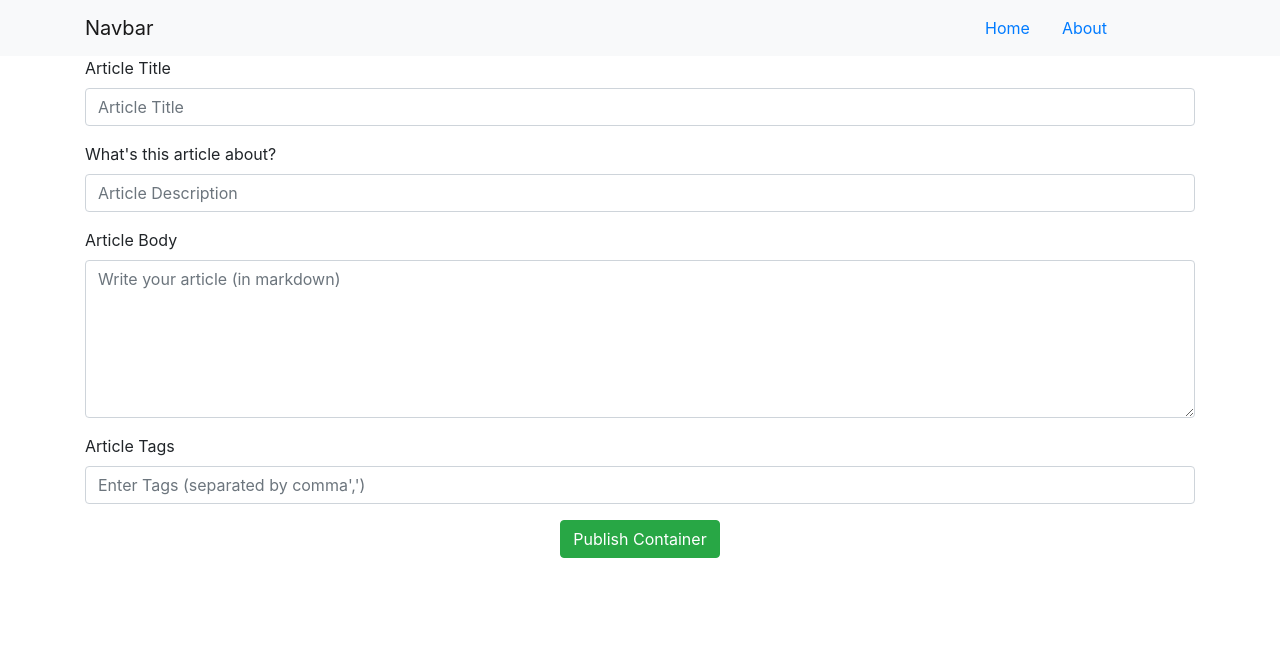
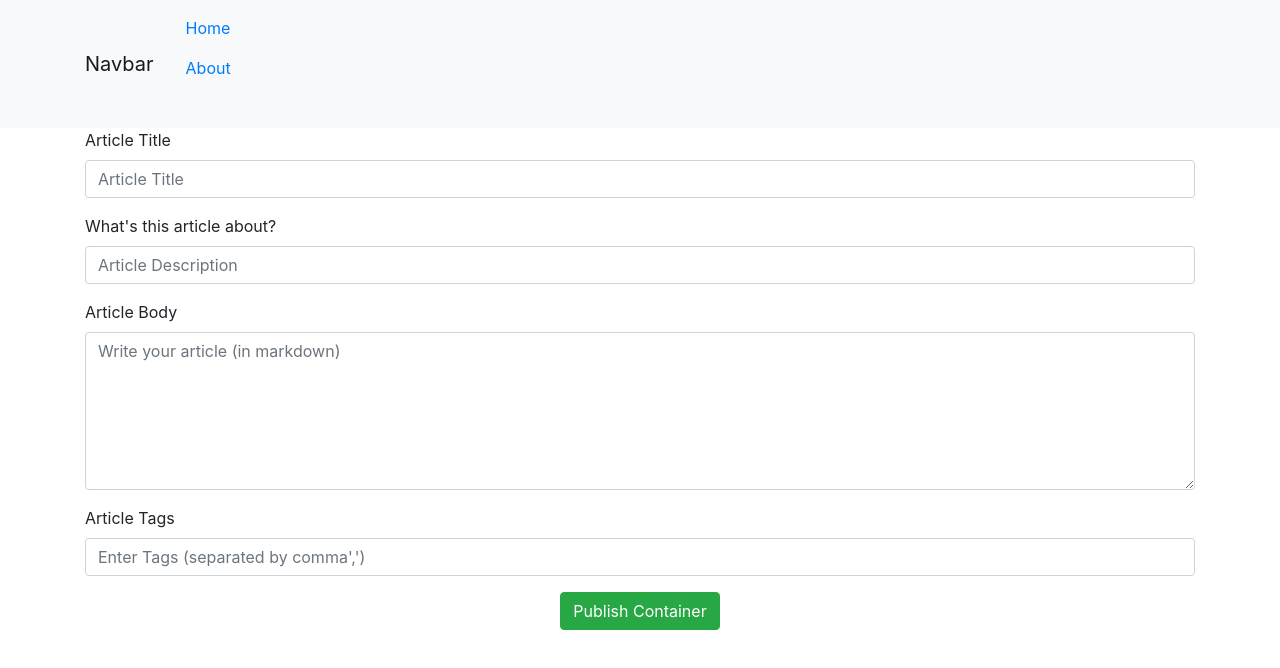
Before and after one commit to sandeepyadavhas/conduit, a Vue app: page /new in a window 1280 px wide. Shown: the top 668 px of the page. Built offline with nearby package versions, Linux system fonts and the light colour scheme.

Commit message:
checking

```diff
--- a/src/components/Navbar.vue
+++ b/src/components/Navbar.vue
@@ -43,4 +43,20 @@ qwertyuiop
 </script>
 
 <style>
+.navbar-collapse.collapse {
+display: block!important;
+}
+
+.navbar-nav>li, .navbar-nav {
+float: left !important;
+}
+
+
+.navbar-nav.navbar-right:last-child {
+margin-right: -15px !important;
+}
+
+.navbar-right {
+float: right!important;
+}
 </style>
```
